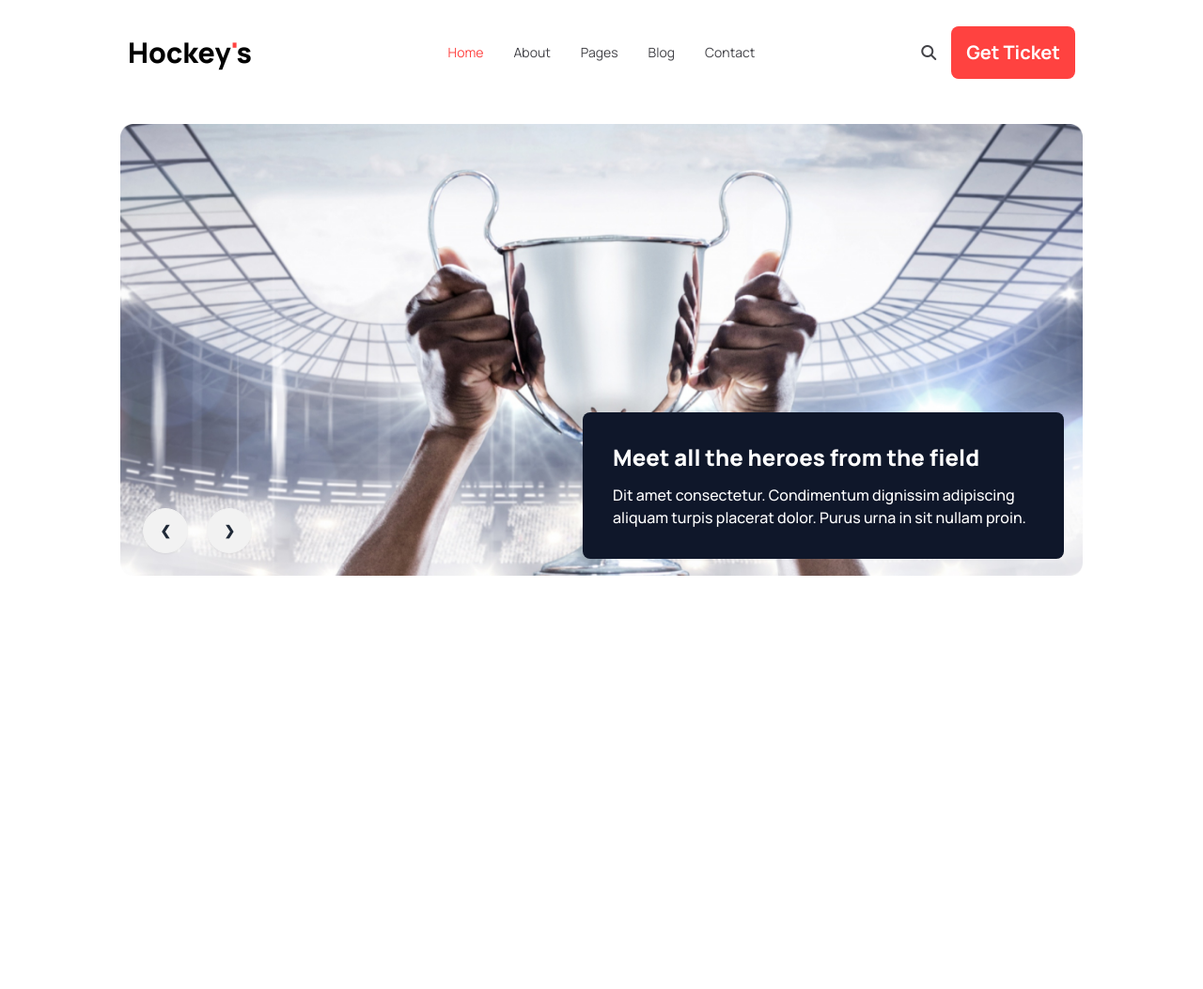
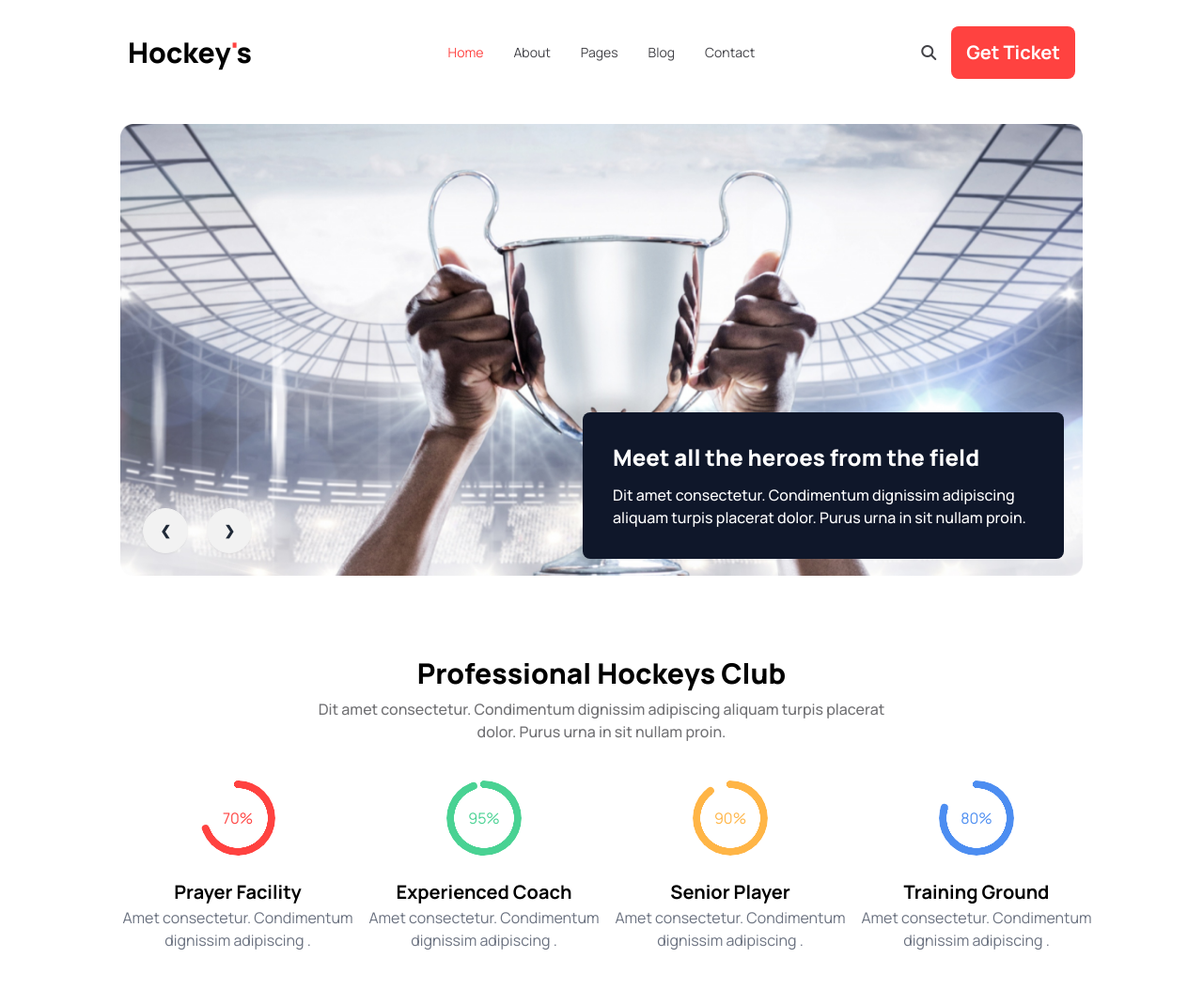
Before and after one commit to amahim/hockey-site, a plain HTML site: page index.html in a window 1280 px wide. Shown: the whole page at 94% size. Before the commit the page ends 800 px from the top, so only its background shows below. Drawn offline with nearby package versions, Linux system fonts and the light colour scheme.

Commit message:
professional

```diff
--- a/index.html
+++ b/index.html
@@ -48,11 +48,11 @@
   <body class="font-manrope bg-white">
     <header>
       <!-- navbar -->
-      <nav class="w-4/5 mx-auto pt-5">
+      <nav class="w-4/5 mx-auto pt-5 ">
         <div class="navbar">
           <div class="navbar-start">
             <div class="dropdown">
-              <div tabindex="0" role="button" class="btn btn-ghost lg:hidden">
+              <div tabindex="0" role="button" class="btn btn-ghost lg:hidden -ml-7">
                 <svg
                   xmlns="http://www.w3.org/2000/svg"
                   class="h-5 w-5"
@@ -111,7 +111,51 @@
          </div>
       </div>
     </header>
-    <main></main>
+    <main>
+        <!-- professional div -->
+         <div class="mx-auto w-4/5 py-10">
+            <!-- text -->
+             <div class="space-y-2 text-center md:w-3/5 md:mx-auto pb-5 md:pb-10">
+                <h3 class="text-black font-extrabold md:text-3xl text-2xl">Professional Hockeys Club</h3>
+                <p class="text-[#13131899] font-medium md:text-base text-[13px]">Dit amet consectetur. Condimentum dignissim adipiscing aliquam turpis placerat dolor. Purus urna in sit nullam proin. </p>
+             </div>
+             <!-- progress -->
+             <div class="grid md:grid-cols-4 grid-cols-1 md:gap-6 gap-4 ">
+                <!-- pro1 div -->
+                <div class="w-[250px] flex flex-col gap-6 items-center mx-auto">
+                    <div class="radial-progress text-[#FF4240]" style="--value:70;" role="progressbar">70%</div>
+                    <div class="text-center">
+                        <h3 class="text-black font-bold text-[20px]">Prayer Facility</h3>
+                        <p class="text-gray-500">Amet consectetur. Condimentum dignissim adipiscing .</p>
+                    </div>
+                </div>
+                <!-- pro2 div -->
+                <div class="w-[250px] flex flex-col gap-6 items-center mx-auto">
+                    <div class="radial-progress text-[#49D293]" style="--value:95;" role="progressbar">95%</div>
+                    <div class="text-center">
+                        <h3 class="text-black font-bold text-[20px]">Experienced Coach</h3>
+                        <p class="text-gray-500">Amet consectetur. Condimentum dignissim adipiscing .</p>
+                    </div>
+                </div>
+                <!-- pro3 div -->
+                <div class="w-[250px] flex flex-col gap-6 items-center mx-auto">
+                    <div class="radial-progress text-[#FFB546]" style="--value:90;" role="progressbar">90%</div>
+                    <div class="text-center">
+                        <h3 class="text-black font-bold text-[20px]">Senior Player</h3>
+                        <p class="text-gray-500">Amet consectetur. Condimentum dignissim adipiscing .</p>
+                    </div>
+                </div>
+                <!-- pro4 div -->
+                <div class="w-[250px] flex flex-col gap-6 items-center mx-auto">
+                    <div class="radial-progress text-[#4C8DF1]" style="--value:80;" role="progressbar">80%</div>
+                    <div class="text-center">
+                        <h3 class="text-black font-bold text-[20px]">Training Ground</h3>
+                        <p class="text-gray-500">Amet consectetur. Condimentum dignissim adipiscing .</p>
+                    </div>
+                </div>
+             </div>
+         </div>
+    </main>
     <footer></footer>
   </body>
 </html>
```
